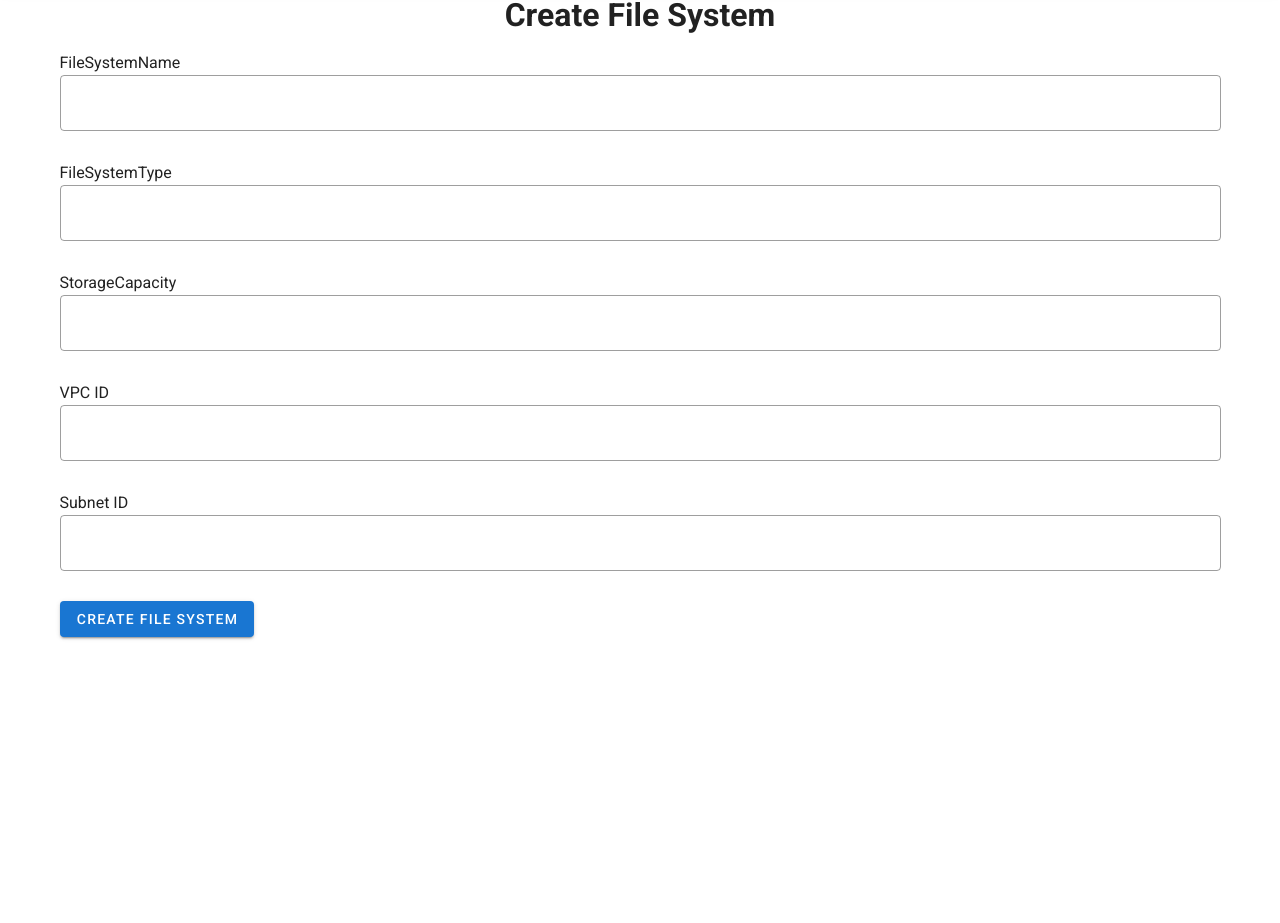
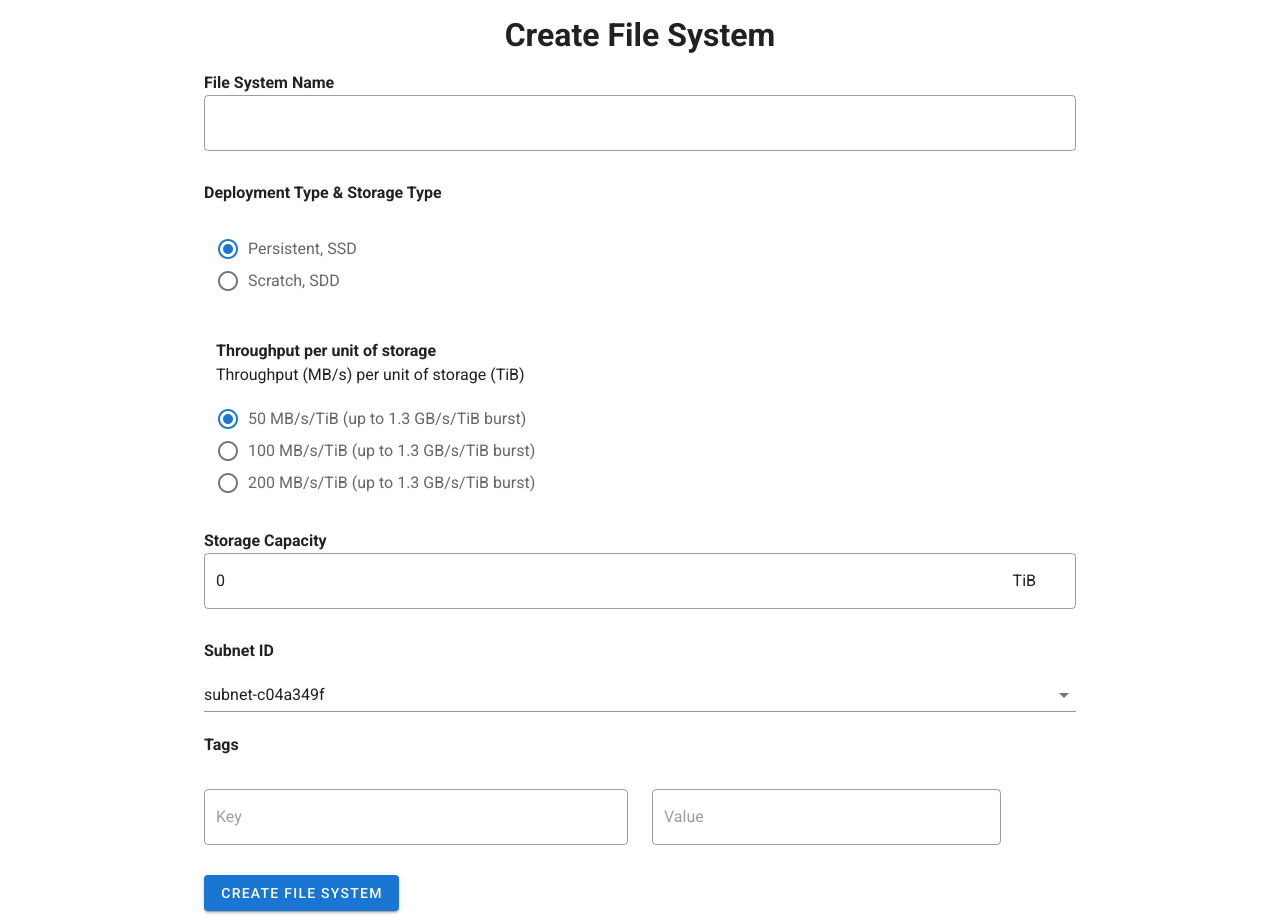
Before and after one commit to RahulJadhav26/FSXclient, a Vue app: page /create in a window 1280 px wide. Shown: the part 73-996 px from the top of the page. Before the commit the page ends 912 px from the top, so only its background shows below. Built offline with nearby package versions, Linux system fonts and the light colour scheme.

Commit message:
v1 commit

```diff
--- a/service/routes.js
+++ b/service/routes.js
@@ -6,5 +6,8 @@ export default {
   },
   deleteFileSystem (FileSystemId) {
     return Api().get('/fsx/delete', { params: { FileSystemId: FileSystemId } })
+  },
+  createFileSystem (params) {
+    return Api().post('/fsx/create', params)
   }
 }
--- a/src/components/Form.vue
+++ b/src/components/Form.vue
@@ -1,50 +1,184 @@
 ,<template>
   <v-app>
-      <v-container>
-          FileSystemName
+      {{test}}
+      <v-container style="width:70%">
       <v-form>
+           <strong> File System Name</strong>
           <v-text-field
-            v-model="message4"
-
             outlined
             clearable
+            v-model="FileSystemName"
         ></v-text-field>
-        FileSystemType
+      <strong> Deployment Type & Storage Type</strong>
+        <v-container fluid>
+            <v-radio-group
+            v-model="DeploymentVal"
+            mandatory
+            >
+            <!-- {{DeploymentCheck}} -->
+            <v-radio
+                label="Persistent, SSD"
+                value= 0
+                @click="DeploymentCheck = !DeploymentCheck"
+            ></v-radio>
+            <v-radio
+                label="Scratch, SDD"
+                @click="DeploymentCheck = !DeploymentCheck"
+                value= 1
+            ></v-radio>
+            </v-radio-group>
+        </v-container>
+        <v-container v-if="!DeploymentCheck" fluid>
+        <strong>Throughput per unit of storage</strong>
+            <br>
+        <p>Throughput (MB/s) per unit of storage (TiB)</p>
+            <!-- <p>{{ PerUnitStorageThroughput || 'null' }}</p> -->
+            <v-radio-group
+            v-model="PerUnitStorageThroughput"
+            mandatory
+            >
+            <v-radio
+                label="50 MB/s/TiB (up to 1.3 GB/s/TiB burst)"
+                value= 50
+            ></v-radio>
+            <v-radio
+                label="100 MB/s/TiB (up to 1.3 GB/s/TiB burst)"
+                value= 100
+            ></v-radio>
+            <v-radio
+                label="200 MB/s/TiB (up to 1.3 GB/s/TiB burst)"
+                value= 200
+                active
+            ></v-radio>
+            </v-radio-group>
+        </v-container>
+       <strong>Storage Capacity</strong>
         <v-text-field
-            v-model="message4"
+            suffix="TiB"
+            hint="Supported sizes: 1.2 TiB or increments of 2.4 TiB"
             outlined
             clearable
+            :rules="rules.storageCheck"
+            v-model="StorageCapacity"
         ></v-text-field>
-        StorageCapacity
+        <strong>Subnet ID</strong>
+        <v-select
+          v-model="subnetId[0]"
+          :items="subnetIds"
+          v-bind="subnetIds[0]"
+        ></v-select>
+         <strong>Tags</strong>
+         <!-- <v-btn class="float-right" @click="count+=count"> <v-icon>mdi-plus</v-icon></v-btn> -->
+         <v-row class="mt-5" v-for="i in count" :key="i">
+             <v-col
+                cols="12"
+                sm="6"
+                md="6">
                  <v-text-field
-            v-model="message4"
-
                     outlined
+                    placeholder="Key"
                     clearable
+                    v-model="Tag.Key"
                 ></v-text-field>
-        VPC ID
+             </v-col>
+             <v-col
+                cols="12"
+                sm="6"
+                md="5">
                  <v-text-field
-            v-model="message4"
-
                     outlined
-            clearable
+                    placeholder="Value"
+                    v-model="Tag.Value"
                 ></v-text-field>
-        Subnet ID
-        <v-text-field
-            v-model="message4"
-
-            outlined
-            clearable
-        ></v-text-field>
-        <v-btn color="primary">Create File System</v-btn>
+             </v-col>
+             <v-btn icon v-if="CheckClear()" @click="remove()" class="float-right mt-5"> <v-icon>mdi-close-thick</v-icon></v-btn>
+          </v-row>
+        <v-btn color="primary" @click="createFileSystem()">Create File System</v-btn>
       </v-form>
     </v-container>
   </v-app>
 </template>
 
 <script>
+import routes from '../../service/routes'
 export default {
-
+  data () {
+    return {
+      FileSystemName: '',
+      DeploymentCheck: false,
+      DeploymentVal: 0,
+      Deployment: [
+        { DeploymentType: 'PERSISTENT_1', StorageType: 'SSD' },
+        { DeploymentType: 'PERSISTENT_1', StorageType: 'SSD' }
+      ],
+      StorageCapacity: 0,
+      Tag: { Key: '', Value: '' },
+      subnetId: ['subnet-c04a349f'],
+      subnetIds: ['subnet-c04a349f', 'subnet-21b7ca47', 'subnet-57d4ac76', 'subnet-dfcdc092', 'subnet-07dfe809'],
+      count: 1,
+      PerUnitStorageThroughput: 0,
+      rules: {
+        required: value => !!value || 'Required',
+        storageCheck: [value => Number(value) <= 2.4 || 'Supported range is between 1.2 and 2.4',
+          value => Number(value) >= 1.2 || 'Minimum should be 1.2'
+        ]
+      },
+      test: ''
+    }
+  },
+  methods: {
+    CheckClear () {
+      if (this.count === 1) {
+        return false
+      } else {
+        return true
+      }
+    },
+    remove () {
+      this.count = this.count - 1
+    },
+    createFileSystem () {
+      console.log(this.Deployment)
+      var arrTags = [{ Key: 'name', Value: this.FileSystemName }]
+      if (this.Tag.key) {
+        arrTags.push(this.Tag)
+      }
+      if (this.Deployment[this.DeploymentVal].DeploymentType === 'PERSISTENT_1') {
+        var obj = {
+          FileSystemType: 'LUSTRE',
+          StorageCapacity: Number(this.StorageCapacity) * 1000,
+          StorageType: this.Deployment[this.DeploymentVal].StorageType,
+          SubnetIds: this.subnetId,
+          Tags: arrTags,
+          LustreConfiguration: {
+            DeploymentType: this.Deployment[this.DeploymentVal].DeploymentType,
+            PerUnitStorageThroughput: this.PerUnitStorageThroughput
+          }
+        }
+        this.test = obj
+        routes.createFileSystem(obj).then(data => {
+          console.log(data)
+          alert('Created')
+        })
+      } else {
+        var obj1 = {
+          FileSystemType: 'LUSTRE',
+          StorageCapacity: this.StorageCapacity,
+          StorageType: this.Deployment[this.DeploymentVal].StorageType,
+          SubnetIds: this.subnetId,
+          Tags: arrTags,
+          LustreConfiguration: {
+            DeploymentType: this.Deployment[this.DeploymentVal].DeploymentType
+          }
+        }
+        this.test = obj1
+        routes.createFileSystem(obj1).then(data => {
+          console.log(data)
+          alert('Created')
+        })
+      }
+    }
+  }
 }
 </script>
 
--- a/src/views/Create.vue
+++ b/src/views/Create.vue
@@ -1,6 +1,6 @@
 <template>
   <div class="about">
-    <h1 class="text-center">Create File System</h1>
+    <h1 class="text-center mt-5">Create File System</h1>
     <Form/>
   </div>
 </template>
```
Lines whose indentation alone changed are shown as unchanged.
